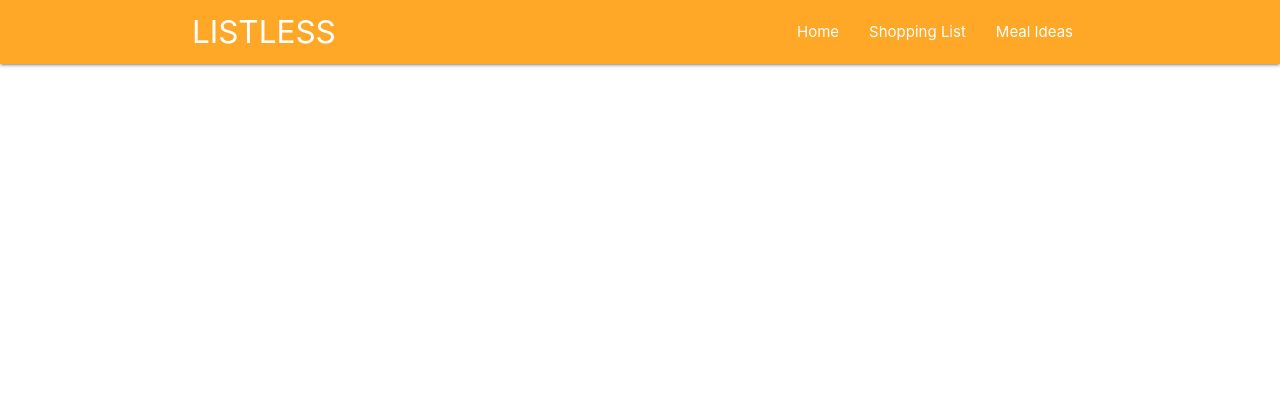
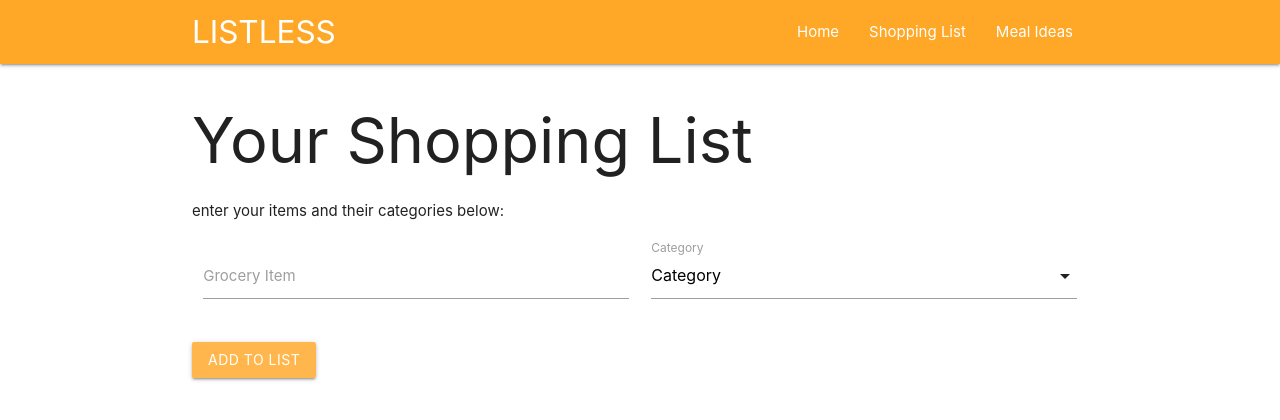
Before and after one commit to astania/listless, a plain HTML site: page index.html in a window 1280 px wide. Both pictures are taken after a click on the link "Shopping List". Drawn offline with nearby package versions, Linux system fonts and the light colour scheme.

Commit message:
completed input form. added submit button

```diff
--- a/index.html
+++ b/index.html
@@ -29,12 +29,7 @@
     <div class="container" id="main">
     </div>
 
-    <!-- initializer for materialize form input javascript -->
-    <script>
-        $(document).ready(function(){
-        $('select').formSelect();
-      });
-    </script>
+
     <script src="javascripts/index.js"></script>
 </body>
 </html>
--- a/javascripts/index.js
+++ b/javascripts/index.js
@@ -23,7 +23,7 @@ const attachMealLinkEvent = () => {
 //Event Handlers
 
 const loadHome = event => {
-    if(event){
+    if (event) {
         event.preventDefault()
     }
     resetMainDiv()
@@ -50,7 +50,8 @@ const loadList = event => {
     const div1 = document.createElement('div')
     const label = document.createElement('label')
     const input = document.createElement('input')
-    const div2 = createSelectField('category', 'Category', 'Category', ['Vegetable', 'Meat', 'Dairy', 'Grain', 'Misc'] )
+    const div2 = createSelectField('category', 's6', 'Category', 'Category', ['Vegetable', 'Meat', 'Dairy', 'Grain', 'Misc'])
+    const submit = document.createElement('submit')
 
 
 
@@ -67,6 +68,10 @@ const loadList = event => {
     label.setAttribute('for', 'grocery item')
     label.innerText = "Grocery Item"
 
+    submit.setAttribute('type', 'submit')
+    submit.className = 'btn orange lighten-2'
+    submit.innerText = 'Add to list'
+
 
     div1.appendChild(input)
     div1.appendChild(label)
@@ -74,9 +79,15 @@ const loadList = event => {
     rowDiv.appendChild(div1)
     rowDiv.appendChild(div2)
     form.appendChild(rowDiv)
+    form.appendChild(submit)
     mainDiv().appendChild(h1)
     mainDiv().appendChild(p)
     mainDiv().appendChild(form)
+
+    //initializer for materialize form input javascript
+    $(document).ready(function () {
+        $('select').formSelect();
+    });
 
 }
 
@@ -98,7 +109,7 @@ const loadMeals = event => {
     button.className = "waves-effect waves-light btn orange lighten-2"
     button.innerText = "Click Here"
 
-    randomMealDiv.setAttribute('id','random')
+    randomMealDiv.setAttribute('id', 'random')
 
     button.addEventListener('click', getRandomMeal)
 
@@ -159,48 +170,49 @@ const loadRandomMeal = (meal) => {
 //Requests
 
 const getRandomMeal = () => {
-    const randomMeal = [Math.ceil(Math.random()*6)]
+    const randomMeal = [Math.ceil(Math.random() * 6)]
     fetch(baseUrl + '/meals' + "/" + randomMeal)
-    .then(response => response.json())
-    .then(meal => loadRandomMeal(meal))
+        .then(response => response.json())
+        .then(meal => loadRandomMeal(meal))
 }
 
 //NODE creators
 
 const createColumn = columnSize => {
     const div = document.createElement('div')
-    div.className = 'input-field col' + columnSize
+    div.className = 'input-field col ' + columnSize
     return div
 }
 
-const createSelectField = (id, placeholder, labelText, options=[]) => {
-    const div = createColumn('s6')
-    const select = document.createElement('select')
-    const option = document.createElement('option')
-    const label = document.createElement('label')
+const createSelectField = (id, colSize, placeholder, labelText, options = []) => {
+    const div = createColumn(colSize);
+    const select = document.createElement('select');
+    const option = document.createElement('option');
+    const label = document.createElement('label');
 
-    select.setAttribute('id', id)
+    select.setAttribute('id', id);
+    option.setAttribute('disabled', true);
+    option.setAttribute('selected', true);
+    option.value = '';
+    option.innerText = placeholder;
+    label.setAttribute('id', id);
+    label.innerText = labelText;
 
-    option.setAttribute('disabled', true)
-    option.setAttribute('selected', true)
-    option.value = ''
-    option.innerText = placeholder
-    select.appendChild(option)
-
-    label.setAttribute('id', id)
-    label.innerText = labelText
-
+    select.appendChild(option);
 
     options.forEach(optionText => {
-        const option = document.createElement('option')
-        option.innerText = optionText
-        option.value = optionText
-        select.appendChild(option)
+        const option = document.createElement('option');
+        option.innerText = optionText;
+        option.value = optionText;
+        select.appendChild(option);
     })
 
-    div.appendChild(select)
-    div.appendChild(label)
+    div.appendChild(select);
+    div.appendChild(label);
+
+    return div;
 }
+
 
 
 
@@ -212,7 +224,7 @@ const resetMainDiv = () => {
 
 
 //WHEN THE DOM LOADS
-document.addEventListener('DOMContentLoaded', function(){
+document.addEventListener('DOMContentLoaded', function () {
     //load the home page
     loadHome()
     attachHomePageLinkEvent()
```
